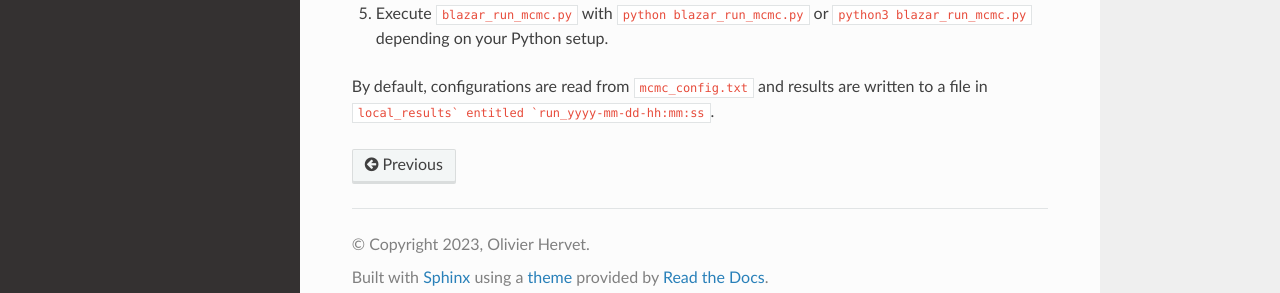
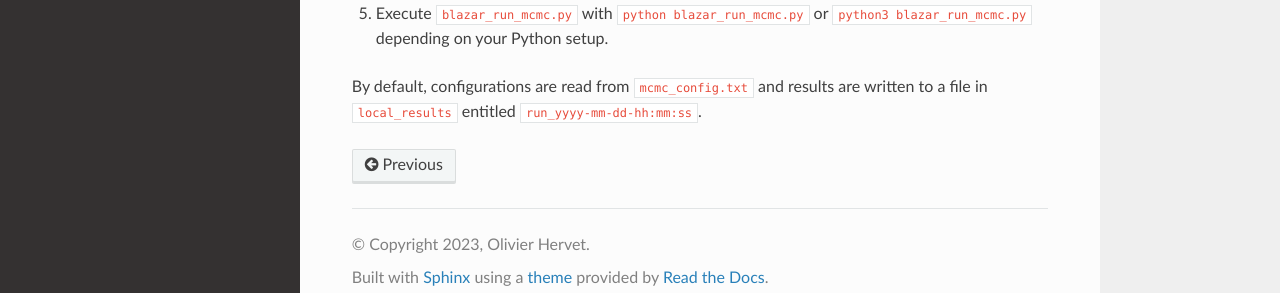
Before and after one commit to Ohervet/Bjet_MCMC, a Sphinx documentation site: the page built from docs/source/install_and_run.rst, in a window 1280 px wide and 1058 px high. Shown: the part 744-1037 px from the top of the window. Built offline with Sphinx 7.4.7 and the Read the Docs theme 2.0.0, drawn with Linux system fonts in a browser that asks for light colours.

```diff
--- a/docs/source/install_and_run.rst
+++ b/docs/source/install_and_run.rst
@@ -29,4 +29,4 @@ Running Bjet_MCMC for the first time
 4. First time use: execute ``blazar_initialize.py`` with ``python blazar_initialize.py`` or ``python3 blazar_initialize.py`` depending on your Python setup. This creates all necessary folders and compiles the C++ code (see [bjet](#using-bjet_02)).
 5. Execute ``blazar_run_mcmc.py`` with ``python blazar_run_mcmc.py`` or ``python3 blazar_run_mcmc.py`` depending on your Python setup.
 
-By default, configurations are read from ``mcmc_config.txt`` and results are written to a file in ``local_results` entitled `run_yyyy-mm-dd-hh:mm:ss``.
+By default, configurations are read from ``mcmc_config.txt`` and results are written to a file in ``local_results`` entitled ``run_yyyy-mm-dd-hh:mm:ss``.
```
